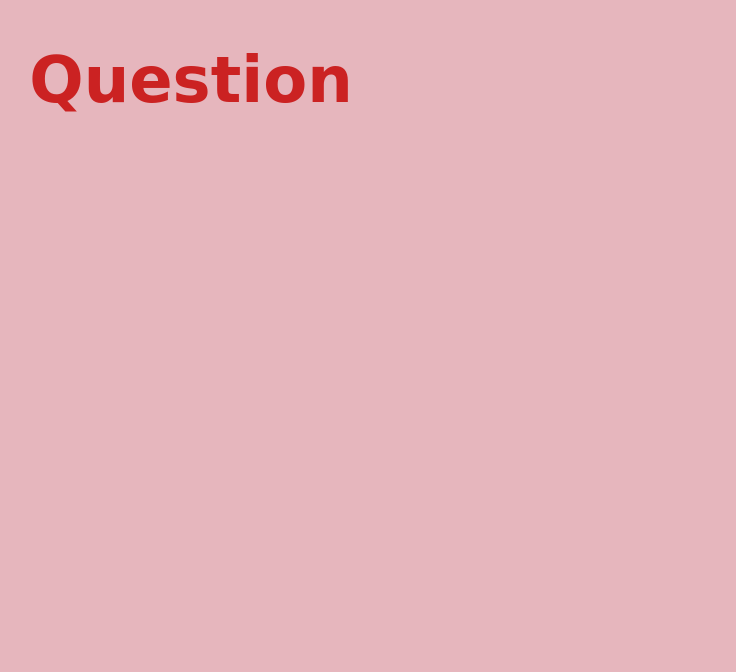
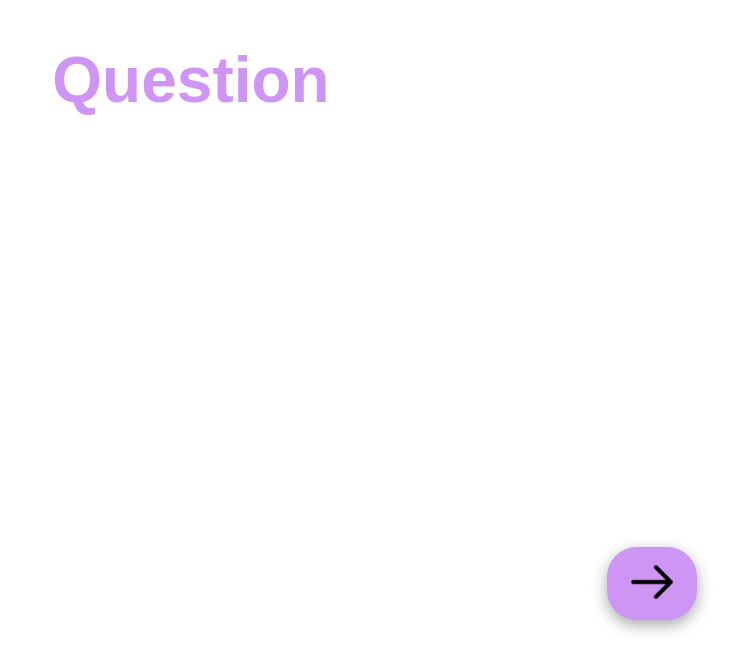
Before and after one commit to GeorgiPenchev77/Love-Detector, a website: page Webapplication/public/questions.html in a window 1280 px wide. Shown: the whole page, without its empty margins (449-1185 px from the left). Drawn offline with Linux system fonts and the light colour scheme.

Commit message:
#7 make button for question screen

```diff
--- a/Webapplication/public/questions.html
+++ b/Webapplication/public/questions.html
@@ -1,23 +1,61 @@
 <!DOCTYPE html>
 <html>
   <head>
-        <title> Love Detector </title>
+    <title>Love Detector</title>
     <style>
       .header {
-                color: rgba(202, 31, 31, 0.98);
+        color: rgb(206, 149, 244);
+        font-family: "Chiller", fantasy;
+        font-size: xx-large;
         text-align: center;
-                font-size: xx-large;
-                font-family: cursive;
       }
       body {
-                background-color: rgb(230, 182, 189);
+        background-color: rgb(255, 255, 255);
+      }
+      .new-container {
+        height: 387px;
+      }
+      .button-container {
+        display: flex;
+        width: 90%;
+        justify-content: end;
+      }
 
+      .butt {
+        position: absolute;
+        background-color: rgb(206, 149, 244);
+        border-radius: 30px;
+        border: none;
+        padding: 10px 20px;
+        box-shadow: rgba(0, 0, 0, 0.35) 0px 5px 15px;
+      }
+      .butt:hover {
+        background-color: rgb(206, 100, 244);
       }
     </style>
   </head>
   <body>
     <div class="header">
-            <h1> Question </h1>
+      <h1>Question</h1>
     </div>
+    <div class="new-container">
+      <div id="question-container">
+        <h2 id="question"></h2>
+      </div>
+    </div>
+    <div class="button-container">
+      <button class="butt" onclick="redirect()">
+        <img src="Arrow-right-512.png" alt="Arrow-right" height="50" />
+      </button>
+    </div>
+    <script>
+      function redirect() {
+        try {
+          window.location.href = "/heartbeat.html";
+        } catch (error) {
+          console.error("Error:", error);
+        }
+      }
+    </script>
   </body>
 </html>
```
Lines whose indentation alone changed are shown as unchanged.
